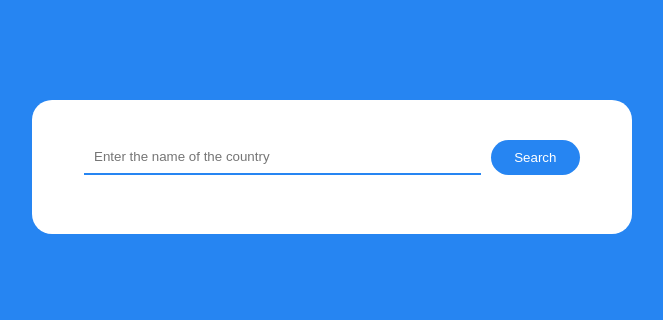
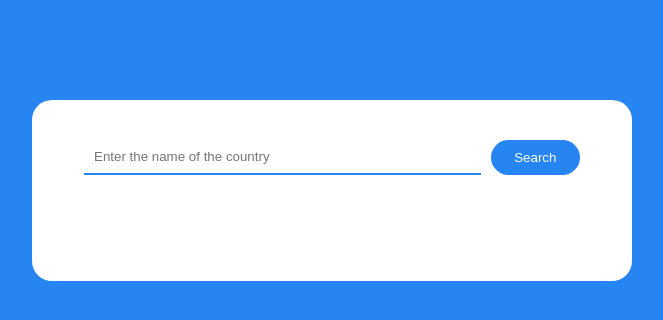
Before and after one commit to SamiyaAzizxonova22/country_search, a plain HTML site: page index.html in a window 1280 px wide. Shown: the whole page, without its empty margins (308-971 px from the left). Drawn offline with Linux system fonts and the light colour scheme.

Commit message:
yangilanish

```diff
--- a/style.css
+++ b/style.css
@@ -68,24 +68,22 @@ p{
 .country{
   width: 100%;
   max-width: 400px;
-  display: flex;
-  flex-direction: column;
-  align-items: center;
-  justify-content: center;
   margin-bottom: 4rem;
-  margin-left: 50px;
   padding: 50px;
   box-shadow: 0px 1px 19px 7px rgba(34, 60, 80, 0.2);
   border-radius: 20px;
   display: none;
 }
 .countrys{
-  width: 600px;
+  max-width: 600px;
   margin-top: 100px;
   background-color: white;
   padding: 20px 20px;
   border-radius: 20px;
-  /* display: none; */
+  display: flex;
+  flex-direction: column;
+  justify-content: center;
+  align-items: center;
 }
 
 .value_error{
```
